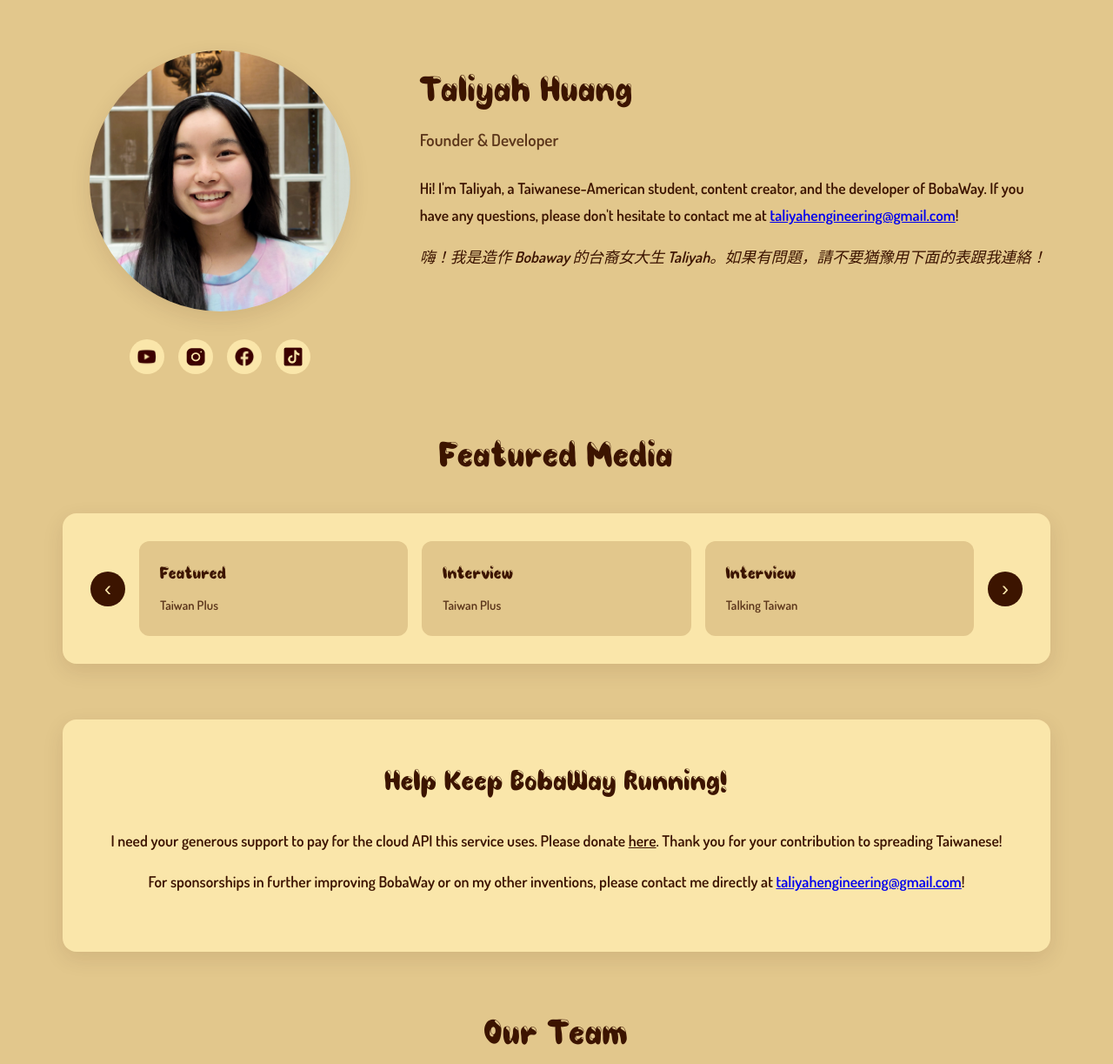
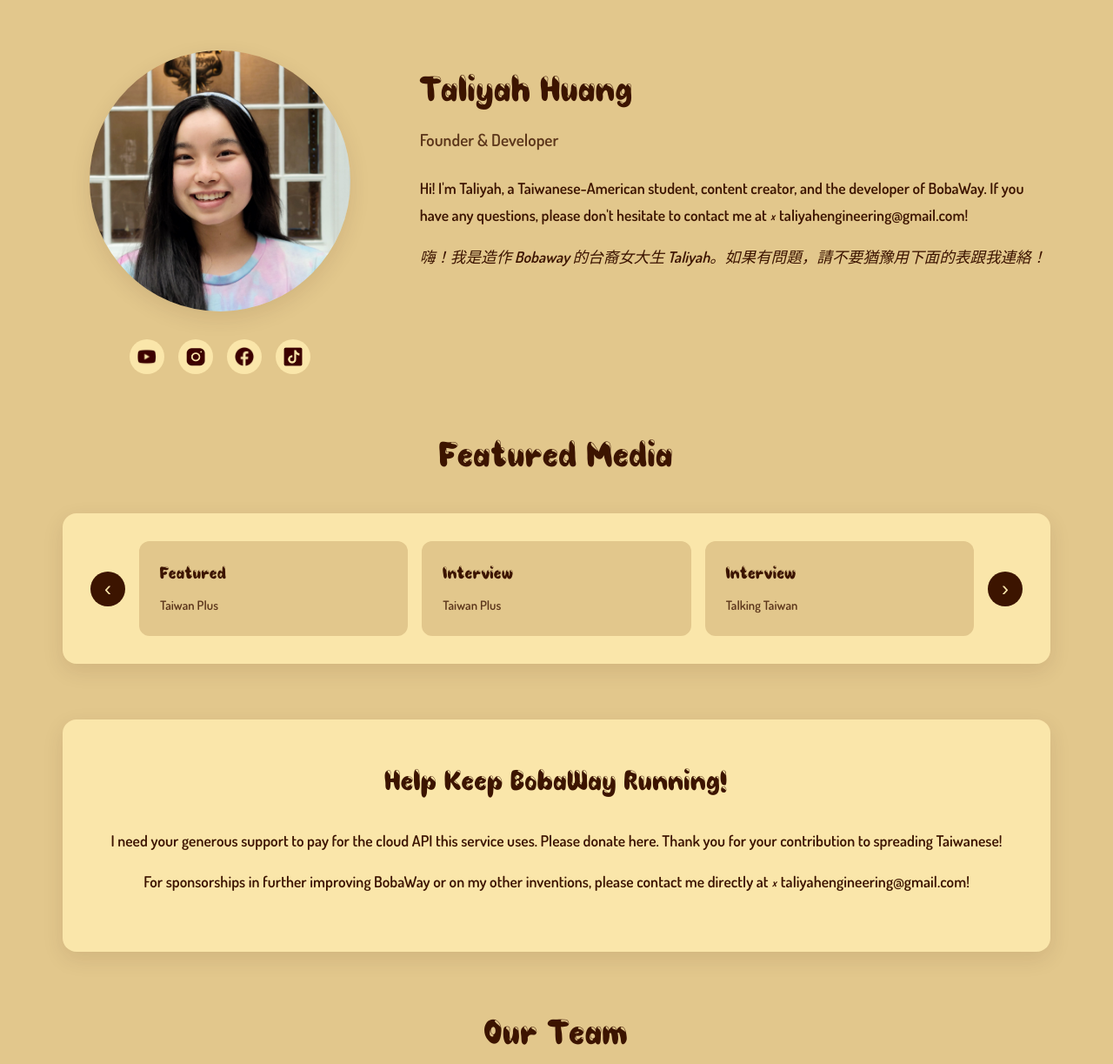
Before and after one commit to taliyah0x0/BobaWay, a Flask app: page /about in a window 1280 px wide. Shown: the part 437-1660 px from the top of the page at 87% size. Run offline with Flask 3, Linux system fonts and the light colour scheme.

Commit message:
email links

```diff
--- a/static/styles/about_bobaway.css
+++ b/static/styles/about_bobaway.css
@@ -198,6 +198,27 @@
   color: rgb(80, 40, 20);
 }
 
+/* Email link styling */
+.founder-bio a,
+.support-text a {
+  color: inherit;
+  text-decoration: none;
+  font-weight: bold;
+  transition: all 0.3s ease;
+}
+
+.founder-bio a:hover,
+.support-text a:hover {
+  color: rgb(80, 40, 20);
+  text-decoration: underline;
+}
+
+.founder-bio a i,
+.support-text a i {
+  margin-right: 0.3rem;
+  font-size: 0.9em;
+}
+
 /* Team section */
 .team {
   margin-bottom: 4rem;
--- a/templates/about.html
+++ b/templates/about.html
@@ -6,6 +6,7 @@
     <title>BobaWay | About</title>
     <link rel="stylesheet" href="./static/styles/about_bobaway.css">
     <link rel="stylesheet" href="./static/styles/home.css">
+    <link rel="stylesheet" href="https://cdnjs.cloudflare.com/ajax/libs/font-awesome/4.7.0/css/font-awesome.min.css">
     <link rel="icon" type="image/x-icon" href="./static/img/flav/flav_8.png">
     <link rel="apple-touch-icon" sizes="128x128" href="./static/img/flav/flav_8.png">
     <meta property="og:image" content="./static/img/flav/flav_8.png">
@@ -70,7 +71,7 @@
                     <p class="founder-title">Founder & Developer</p>
                     <p class="founder-bio">
                       Hi! I'm Taliyah, a Taiwanese-American student, content creator, and the developer of BobaWay.
-                      If you have any questions, please don't hesitate to contact me at <a href="mailto:taliyahengineering@gmail.com" target="_blank">taliyahengineering@gmail.com</a>!
+                      If you have any questions, please don't hesitate to contact me at <a href="mailto:taliyahengineering@gmail.com" target="_blank"><i class="fa-solid fa-envelope"></i>taliyahengineering@gmail.com</a>!
                     </p>
                     <p class="founder-bio-taiwanese">
                       嗨！我是造作 Bobaway 的台裔女大生 Taliyah。如果有問題，請不要猶豫用下面的表跟我連絡！
@@ -99,7 +100,7 @@
                     Thank you for your contribution to spreading Taiwanese!
                 </p>
                 <p class="support-text">
-                    For sponsorships in further improving BobaWay or on my other inventions, please contact me directly at <a href="mailto:taliyahengineering@gmail.com" target="_blank">taliyahengineering@gmail.com</a>!
+                    For sponsorships in further improving BobaWay or on my other inventions, please contact me directly at <a href="mailto:taliyahengineering@gmail.com" target="_blank"><i class="fa-solid fa-envelope"></i>taliyahengineering@gmail.com</a>!
                 </p>
             </div>
         </section>
```
